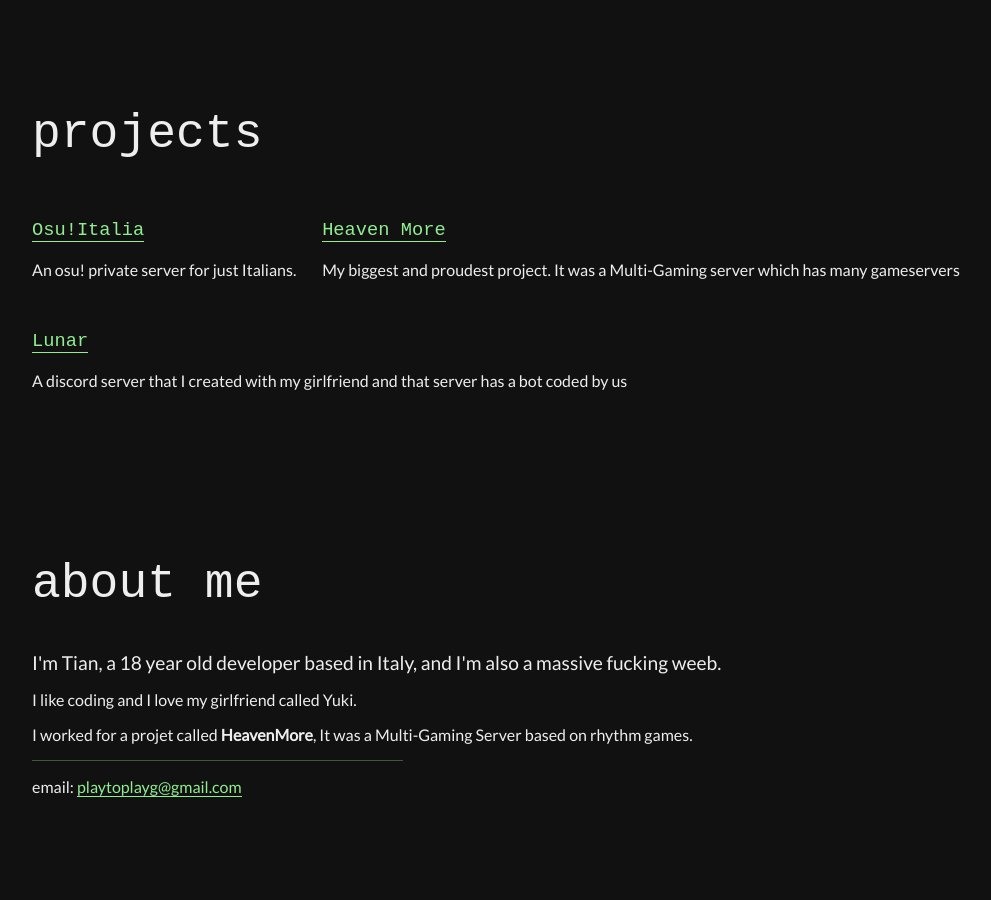
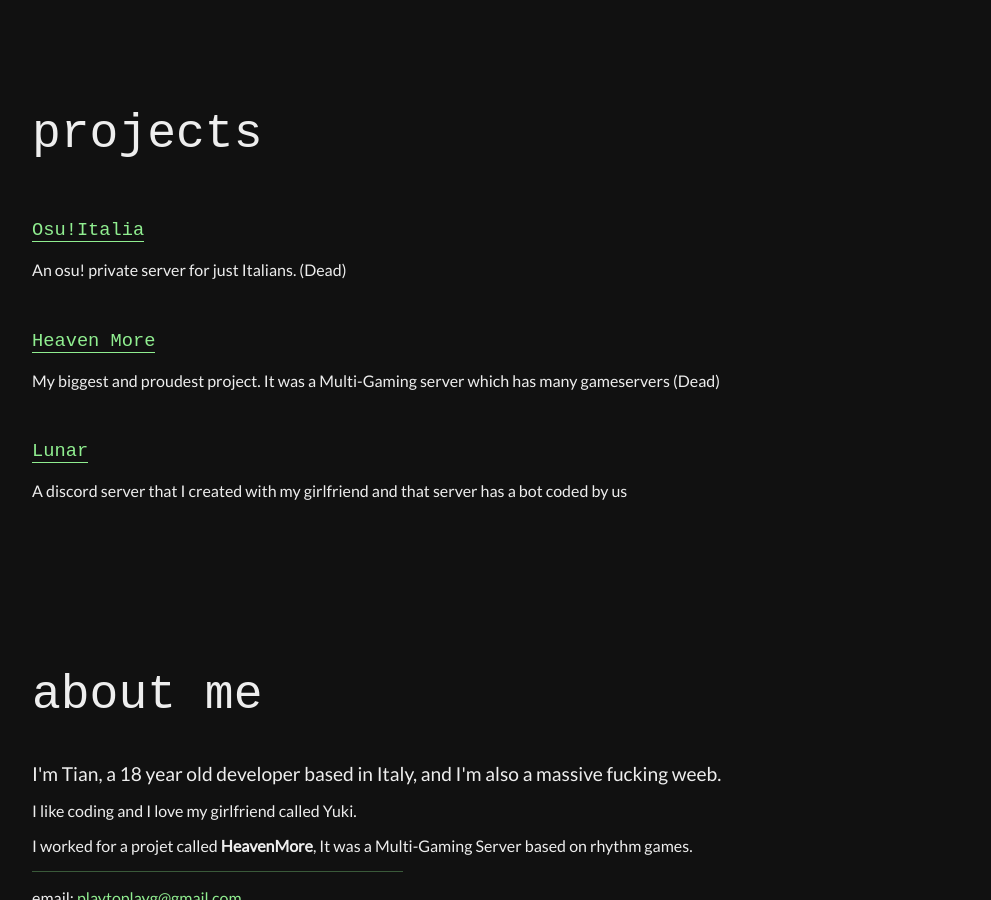
Before and after one commit to Tian-MC/tian-mc.github.io, a Jekyll site: the page built from index.markdown, in a window 1280 px wide and 900 px high, scrolled down 963 px. Shown: the whole window, without its empty margins (144-1135 px from the left). Built offline with Jekyll 4.4.1, drawn with Linux system fonts in a browser that asks for light colours; some web fonts are replaced.

Commit message:
Update index.markdown

```diff
--- a/index.markdown
+++ b/index.markdown
@@ -22,12 +22,12 @@ layout: home
 	<main>
 		<ul class="list full-width">
 			<li>
-				<h3><a href="/?">Osu!Italia</a></h3>
-				<p>An osu! private server for just Italians.</p>
+				<h3><a href="/#">Osu!Italia</a></h3>
+				<p>An osu! private server for just Italians. (Dead)</p>
 			</li>
 			<li>
 				<h3><a href="/?">Heaven More</a></h3>
-				<p>My biggest and proudest project. It was a Multi-Gaming server which has many gameservers</p>
+				<p>My biggest and proudest project. It was a Multi-Gaming server which has many gameservers (Dead)</p>
 			</li>
 			<li>
 				<h3><a href="/?">Lunar</a></h3>
```
